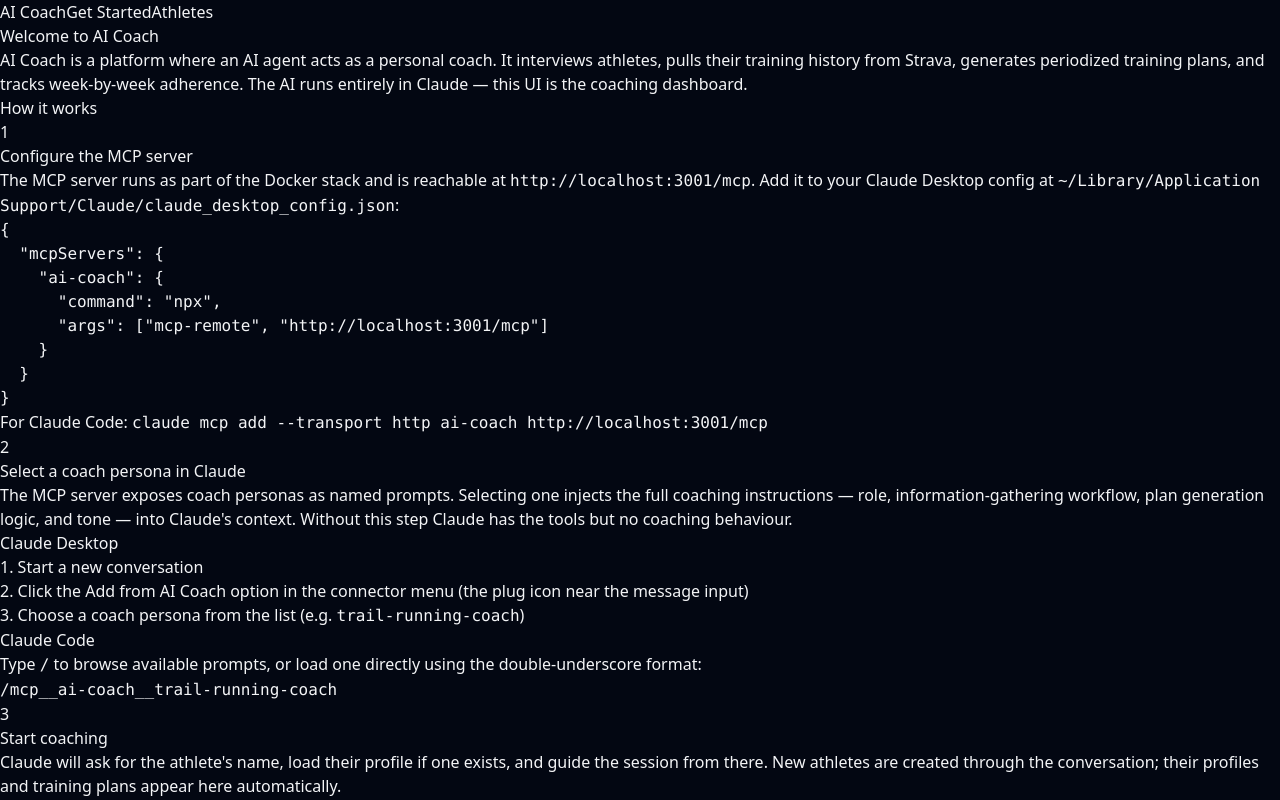
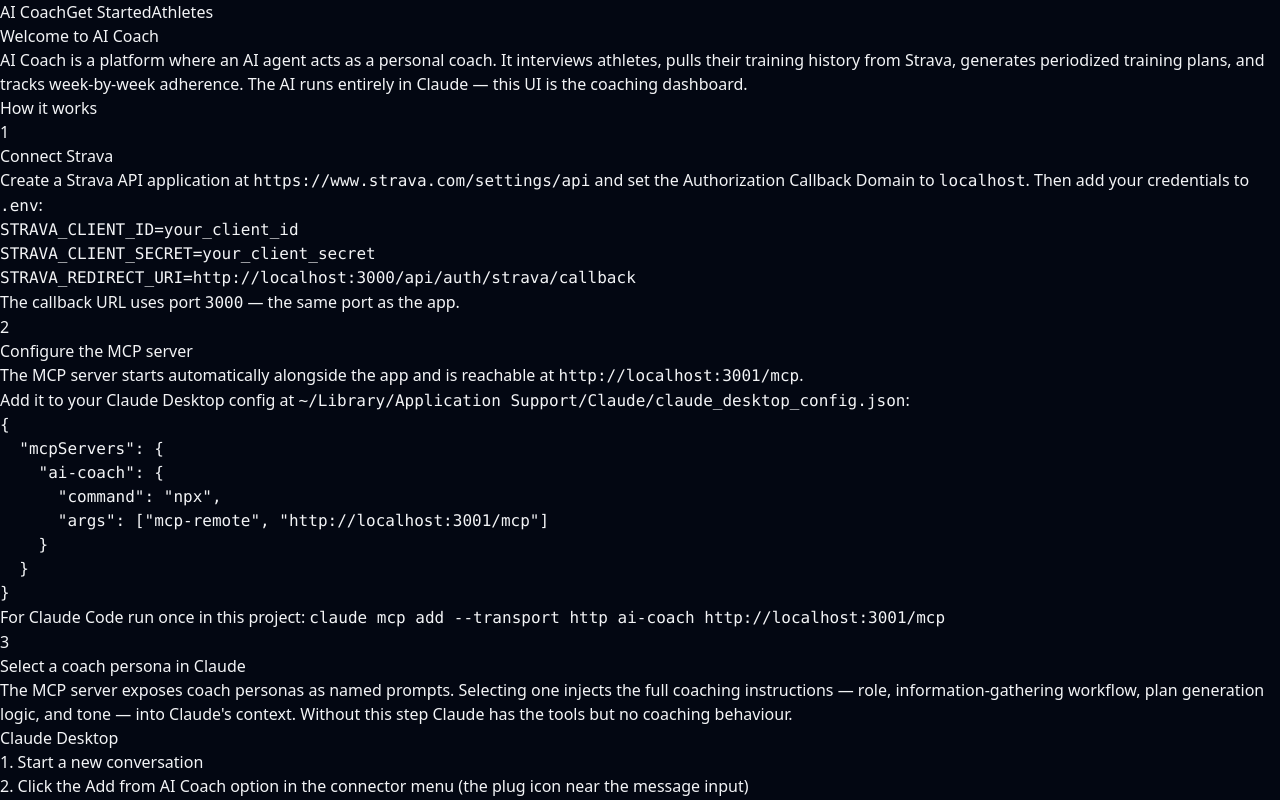
Before and after one commit to geoandri/ai-coach, a React (Vite) app in the folder frontend/: page / in a window 1280 px wide. Shown: the top 800 px of the page. Built offline with nearby package versions, Linux system fonts and the light colour scheme.

Commit message:
Update landing page setup instructions for standalone mode
- Add Strava setup step (step 1) with correct callback URL port 3000
- Remove Docker reference from MCP step
- Clarify MCP server starts automatically as a child process
- Renumber steps 1→4

```diff
--- a/frontend/src/pages/LandingPage.tsx
+++ b/frontend/src/pages/LandingPage.tsx
@@ -40,10 +40,28 @@
       <div className="bg-gray-900 border border-gray-800 rounded-xl p-6 space-y-6">
         <h2 className="text-lg font-semibold text-white">How it works</h2>
 
-        <Step number={1} title="Configure the MCP server">
+        <Step number={1} title="Connect Strava">
+          <p className="text-gray-400 text-sm mb-2">
+            Create a Strava API application at{' '}
+            <code className="text-orange-400 text-xs">https://www.strava.com/settings/api</code>{' '}
+            and set the <span className="text-white">Authorization Callback Domain</span> to{' '}
+            <code className="text-orange-400 text-xs">localhost</code>.
+            Then add your credentials to <code className="text-orange-400 text-xs">.env</code>:
+          </p>
+          <Code>{`STRAVA_CLIENT_ID=your_client_id
+STRAVA_CLIENT_SECRET=your_client_secret
+STRAVA_REDIRECT_URI=http://localhost:3000/api/auth/strava/callback`}</Code>
+          <p className="text-gray-500 text-xs mt-2">
+            The callback URL uses port <code className="text-orange-400">3000</code> — the same port as the app.
+          </p>
+        </Step>
+
+        <Step number={2} title="Configure the MCP server">
           <p className="text-gray-400 text-sm">
-            The MCP server runs as part of the Docker stack and is reachable at{' '}
+            The MCP server starts automatically alongside the app and is reachable at{' '}
             <code className="text-orange-400 text-xs">http://localhost:3001/mcp</code>.
+          </p>
+          <p className="text-gray-400 text-sm mt-2">
             Add it to your Claude Desktop config at{' '}
             <code className="text-orange-400 text-xs">
               ~/Library/Application Support/Claude/claude_desktop_config.json
@@ -59,12 +77,12 @@
   }
 }`}</Code>
           <p className="text-gray-500 text-xs mt-2">
-            For Claude Code:{' '}
+            For Claude Code run once in this project:{' '}
             <code className="text-orange-400">claude mcp add --transport http ai-coach http://localhost:3001/mcp</code>
           </p>
         </Step>
 
-        <Step number={2} title="Select a coach persona in Claude">
+        <Step number={3} title="Select a coach persona in Claude">
           <p className="text-gray-400 text-sm mb-3">
             The MCP server exposes coach personas as named prompts. Selecting one injects the full
             coaching instructions — role, information-gathering workflow, plan generation logic, and
@@ -89,7 +107,7 @@
           </div>
         </Step>
 
-        <Step number={3} title="Start coaching">
+        <Step number={4} title="Start coaching">
           <p className="text-gray-400 text-sm">
             Claude will ask for the athlete's name, load their profile if one exists, and guide the
             session from there. New athletes are created through the conversation; their profiles and
```
